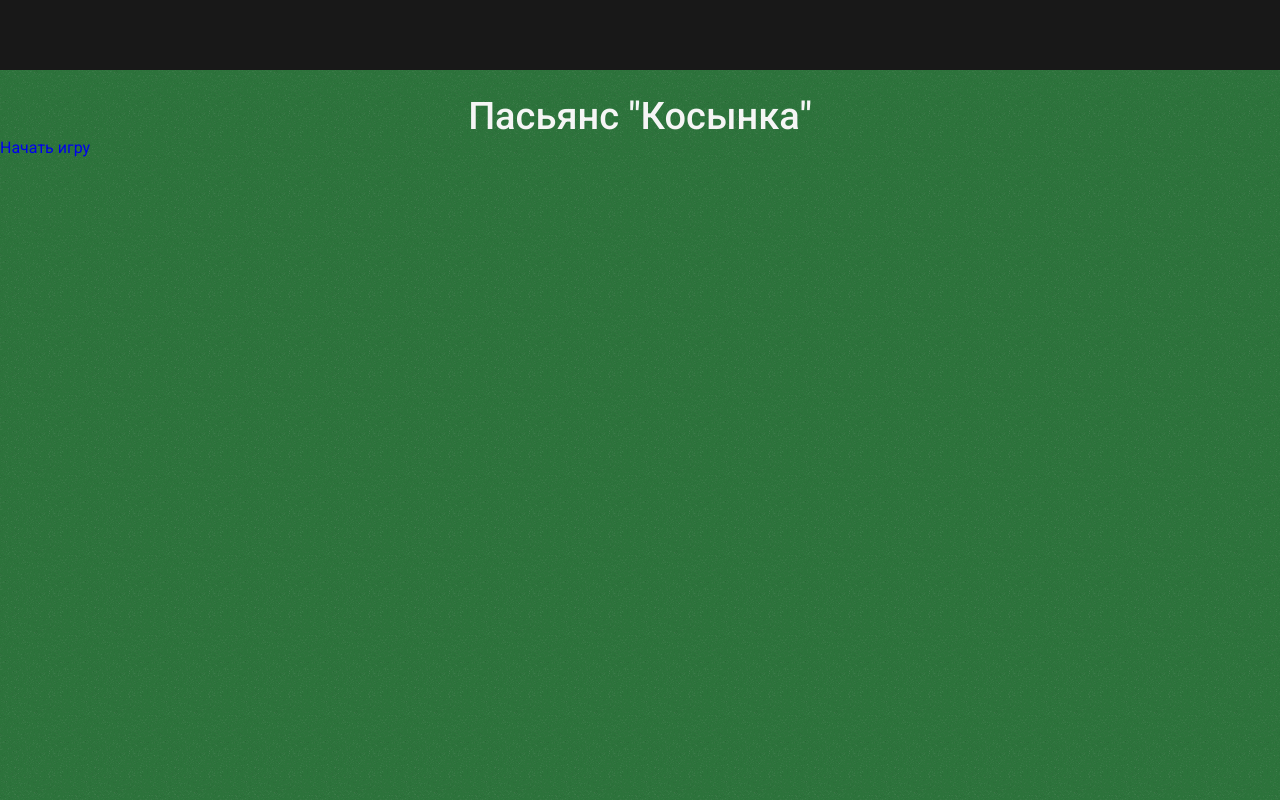
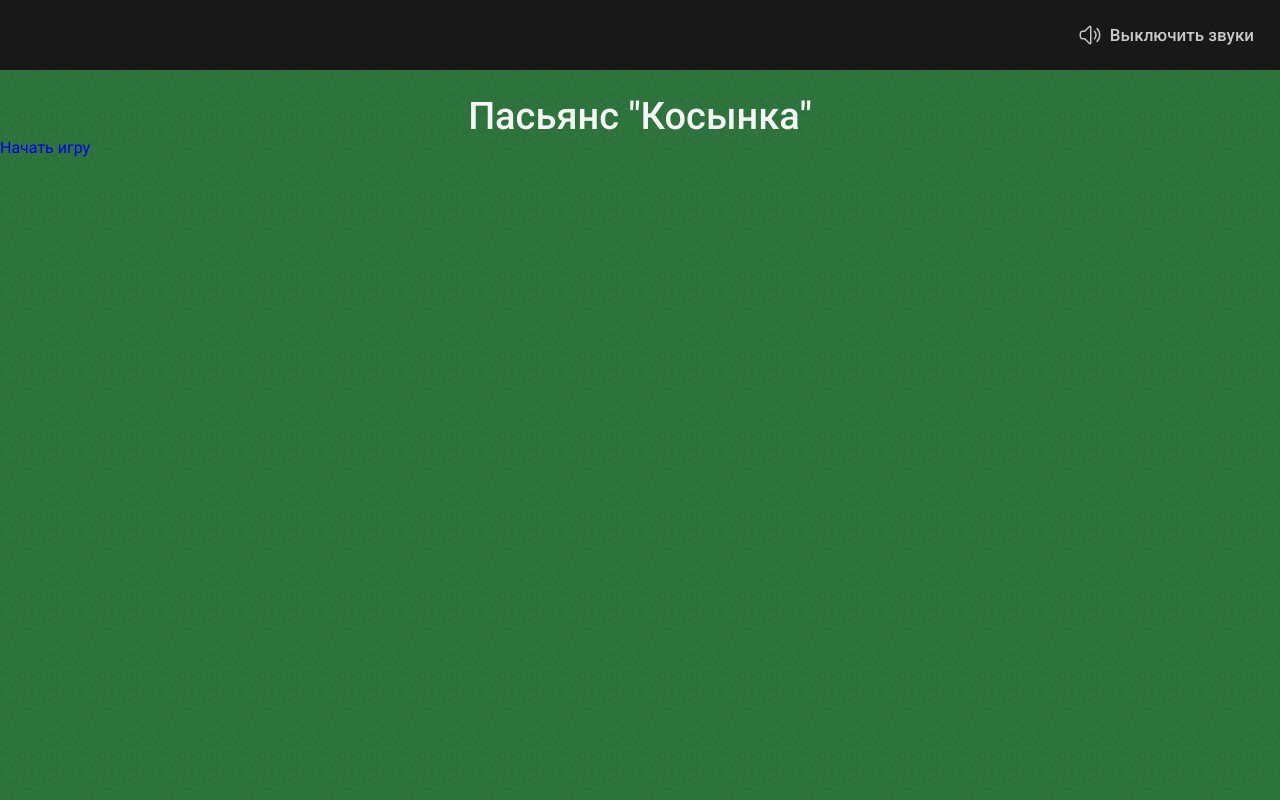
Before and after one commit to MiracleHorizon/solitaire, a Vue app: page / in a window 1280 px wide. Built offline with nearby package versions, Linux system fonts and the light colour scheme.

Commit message:
feat: add interface store and sound toggling

```diff
--- a/src/layouts/default/Header/Header.vue
+++ b/src/layouts/default/Header/Header.vue
@@ -2,6 +2,7 @@
 import { useRoute } from 'vue-router'
 
 import GameInfo from './GameInfo.vue'
+import ToggleSound from './ToggleSound.vue'
 import { Routes } from '@router/routes.ts'
 
 const route = useRoute()
@@ -10,6 +11,7 @@ const route = useRoute()
 <template>
   <header :class="$style.root">
     <GameInfo v-if="route.path === Routes.GAME" />
+    <ToggleSound :class="$style.toggleSound" />
   </header>
 </template>
 
@@ -24,4 +26,8 @@ const route = useRoute()
   background-color: $black;
   padding: 0 18px;
 }
+
+.toggleSound {
+  margin-left: auto;
+}
 </style>
--- /dev/null
+++ b/src/layouts/default/Header/ToggleSound.vue
@@ -0,0 +1,51 @@
+<script setup lang="ts">
+import { computed } from 'vue'
+
+import SpeakerWave from '@ui/icons/SpeakerWave.vue'
+import SpeakerXMark from '@ui/icons/SpeakerXMark.vue'
+import { useInterfaceStore } from '@stores/interface.ts'
+
+const interfaceStore = useInterfaceStore()
+const isSoundEnabled = computed(() => interfaceStore.isSoundEnabled)
+</script>
+
+<template>
+  <div :class="$style.root" @click="interfaceStore.toggleSound()">
+    <SpeakerWave v-if="isSoundEnabled" />
+    <SpeakerXMark v-if="!isSoundEnabled" />
+    <span :class="$style.title">
+      {{ isSoundEnabled ? 'Выключить' : 'Включить' }} звуки
+    </span>
+  </div>
+</template>
+
+<style module lang="scss">
+@import '@styles/variables';
+
+.root {
+  cursor: pointer;
+  height: 100%;
+  width: max-content;
+  display: flex;
+  align-items: center;
+  justify-content: center;
+  padding: 0 8px;
+  opacity: 0.8;
+  color: $white;
+  transition: opacity 50ms ease-in-out;
+
+  &:hover {
+    opacity: 1;
+  }
+}
+
+.title {
+  margin-left: 8px;
+  font-size: 17px;
+  font-weight: 500;
+
+  @media screen and (max-width: 650px) {
+    display: none;
+  }
+}
+</style>
--- a/src/shared/constants/storages.ts
+++ b/src/shared/constants/storages.ts
@@ -1 +1,2 @@
 export const RECORD_FIELD_NAME = 'record'
+export const SOUND_FIELD_NAME = 'sound'
--- /dev/null
+++ b/src/stores/interface.ts
@@ -0,0 +1,37 @@
+import { defineStore } from 'pinia'
+
+import { LocalStorageHandler } from '@utils/storages/LocalStorageHandler.ts'
+import { SOUND_FIELD_NAME } from '@shared/constants/storages.ts'
+
+interface State {
+  isSoundEnabled: boolean
+}
+
+interface SoundItem {
+  sound: boolean
+}
+
+const localStorageHandler = new LocalStorageHandler()
+
+const getInitialState = (): State => {
+  const soundItem = localStorageHandler.extract(
+    SOUND_FIELD_NAME
+  ) as SoundItem | null
+
+  return {
+    isSoundEnabled: soundItem ? soundItem.sound : true
+  }
+}
+
+export const useInterfaceStore = defineStore('ui', {
+  state: (): State => getInitialState(),
+
+  actions: {
+    toggleSound(): void {
+      this.isSoundEnabled = !this.isSoundEnabled
+      localStorageHandler.set(SOUND_FIELD_NAME, {
+        sound: this.isSoundEnabled
+      })
+    }
+  }
+})
```
